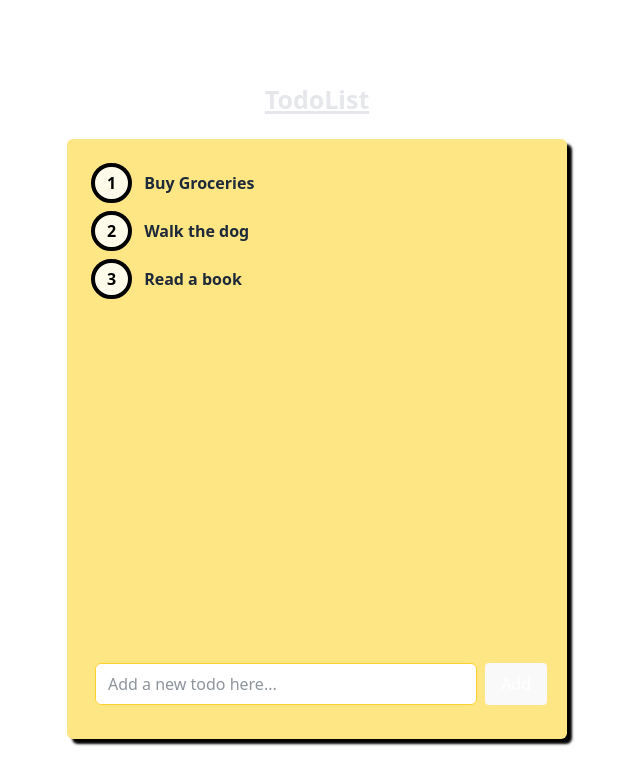
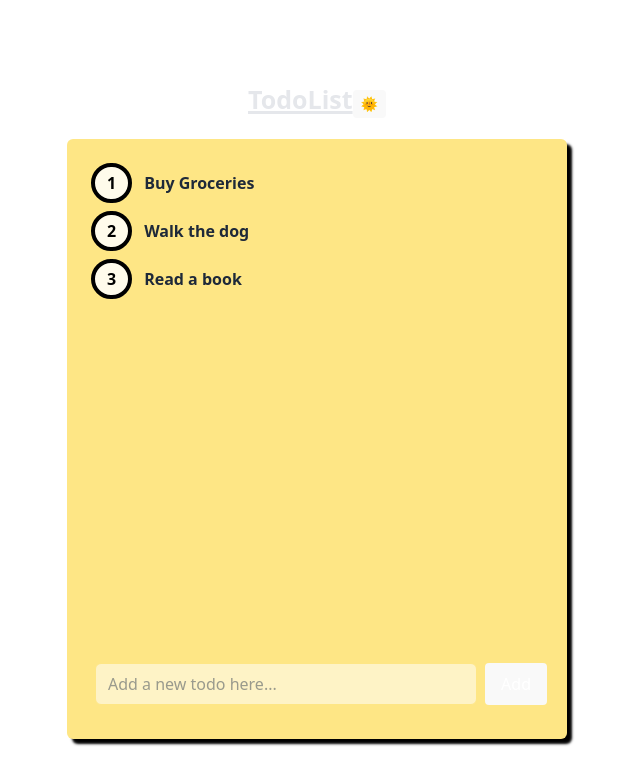
Before and after one commit to caveman09/todo-app, a React (Vite) app: page / in a window 1280 px wide. Shown: the top 784 px of the page, without its empty margins (323-963 px from the left). Built offline with nearby package versions, Linux system fonts and the light colour scheme.

Commit message:
Dark theme provider

```diff
--- a/src/App.tsx
+++ b/src/App.tsx
@@ -1,6 +1,8 @@
+import './App.css'
 import { TodosProvider } from './context/TodosContext';
-import './App.css'
 import { TodoInput, TodoList } from './components/todo-list';
+import { ThemeProvider } from './context/ThemeProvider';
+import ThemeToggle from './components/ui/theme-toggle';
 
 function MasterContainer({ children }: { children?: React.ReactNode }) {
   return (
@@ -11,11 +13,12 @@ function MasterContainer({ children }: { children?: React.ReactNode }) {
 }
 
 function App() {
-
   return (
+    <ThemeProvider>
       <div>
         <div id='title' className="p-5 text-gray-200 font-bold text-[25px] underline decoration-[3px]">
           TodoList
+          <ThemeToggle />
         </div>
         <MasterContainer>
           <TodosProvider>
@@ -26,6 +29,7 @@ function App() {
           </TodosProvider>
         </MasterContainer>
       </div>
+    </ThemeProvider>
   )
 }
 
--- a/src/components/todo-widget.tsx
+++ b/src/components/todo-widget.tsx
@@ -1,4 +1,5 @@
 import { memo, useState } from "react";
+import SimpleButton from "./ui/simple-button";
 
 interface todo {
     id?: number;
@@ -16,9 +17,9 @@ const ToggleCompletedButton = memo(({ hovered, todo }: { hovered: boolean, todo:
     return (
         <>
             {hovered && (
-                <button className="m-0 p-0">
+                <SimpleButton variant={"secondary"} size={"small"}>
                     <span className="m-0 p-0">{todo.completed ? "✅" : "❌"}</span>
-                </button>
+                </SimpleButton>
             )}
         </>
     )
--- a/src/components/ui/simple-button.tsx
+++ b/src/components/ui/simple-button.tsx
@@ -8,10 +8,14 @@ const buttonVariants = cva(
     {
         variants: {
             variant: {
-                primary: "bg-amber-500 text-white hover:bg-amber-600 focus:ring-amber-500",
-                secondary: "bg-amber-200 text-gray-800 hover:bg-amber-300 focus:ring-amber-300",
-                ghost: "bg-transparent text-gray-800 hover:bg-amber-100 focus:ring-amber-100",
-                link: "bg-transparent text-blue-600 hover:bg-blue-100 focus:ring-blue-100 underline",
+                primary: "bg-amber-500 text-white hover:bg-amber-600 focus:ring-amber-500 " +
+                    "dark:bg-amber-400 dark:hover:bg-amber-500 dark:focus:ring-amber-400",
+                secondary: "bg-amber-200 text-gray-800 hover:bg-amber-300 focus:ring-amber-300 " +
+                    "dark:bg-amber-100 dark:text-gray-700 dark:hover:bg-amber-200 dark:focus:ring-amber-200",
+                ghost: "bg-transparent text-gray-800 hover:bg-amber-100 focus:ring-amber-100 " +
+                    "dark:text-gray-200 dark:hover:bg-gray-700 dark:focus:ring-gray-700",
+                link: "bg-transparent text-blue-600 hover:bg-blue-100 focus:ring-blue-100 underline " +
+                    "dark:text-blue-400 dark:hover:bg-blue-200 dark:focus:ring-blue-200"
             },
             size: {
                 small: "px-2 py-1 text-sm",
--- a/src/components/ui/simple-textbox.tsx
+++ b/src/components/ui/simple-textbox.tsx
@@ -8,10 +8,14 @@ const textBoxVariants = cva(
     {
         variants: {
             variant: {
-                primary: "border border-amber-300 bg-white text-gray-800 focus:border-amber-500 focus:ring-amber-500 mx-2",
-                secondary: "border border-gray-300 bg-gray-100 text-gray-700 focus:border-gray-400 focus:ring-gray-400 mx-2",
-                ghost: "border border-transparent bg-transparent text-gray-800 focus:border-blue-500 focus:ring-blue-500 mx-2",
-                link: "border border-transparent bg-transparent text-blue-600 hover:bg-blue-100 focus:ring-blue-100 underline mx-2"
+                primary: "border border-amber-300 bg-white text-gray-800 focus:border-amber-500 focus:ring-amber-500 mx-2 " +
+                    "dark:bg-amber-100 dark:text-gray-700 dark:border-amber-200 dark:focus:border-amber-400 dark:focus:ring-amber-400",
+                secondary: "border border-gray-300 bg-gray-100 text-gray-700 focus:border-gray-400 focus:ring-gray-400 mx-2" +
+                    " dark:bg-gray-200 dark:text-gray-800 dark:border-gray-300 dark:focus:border-gray-500 dark:focus:ring-gray-500",
+                ghost: "border border-transparent bg-transparent text-gray-800 focus:border-blue-500 focus:ring-blue-500 mx-2 " +
+                    "dark:text-gray-200 dark:focus:border-blue-400 dark:focus:ring-blue-400",
+                link: "border border-transparent bg-transparent text-blue-600 hover:bg-blue-100 focus:ring-blue-100 underline mx-2 " +
+                    "dark:text-blue-400 dark:hover:bg-blue-200 dark:focus:ring-blue-200"
             },
             textsize: {
                 small: "text-sm px-2 py-1",
--- /dev/null
+++ b/src/components/ui/theme-toggle.tsx
@@ -0,0 +1,15 @@
+import { memo } from "react";
+import { useTheme } from "../../context/ThemeProvider";
+import SimpleButton from "./simple-button";
+
+const ThemeToggle = memo(() => {
+    const { theme, toggleTheme } = useTheme();
+
+    return (
+        <SimpleButton onClick={toggleTheme} variant={"ghost"} size={"small"} aria-label={`Switch to ${theme === "dark" ? "light" : "dark"} mode`}>
+            {theme === "dark" ? "🌞" : "🌙"}
+        </SimpleButton>
+    )
+});
+
+export default ThemeToggle;
--- /dev/null
+++ b/src/context/ThemeProvider.tsx
@@ -0,0 +1,53 @@
+import { createContext, useContext, useEffect, useState } from "react";
+
+type Theme = "light" | "dark";
+type ThemeContextType = {
+    theme: Theme;
+    toggleTheme: () => void;
+}
+
+const ThemeContext = createContext<ThemeContextType | undefined>(undefined);
+
+function ThemeProvider({ children }: { children: React.ReactNode }) {
+    const [theme, setTheme] = useState<Theme>("dark");
+
+    useEffect(() => {
+        const savedTheme = localStorage.getItem("theme") as Theme;
+        const prefersDark = window.matchMedia("(prefers-color-scheme: dark)").matches;
+
+        if (savedTheme) {
+            setTheme(savedTheme);
+        } else if (prefersDark) {
+            setTheme("dark");
+        }
+    }, []);
+
+    useEffect(() => {
+        if (theme === "dark") {
+            document.documentElement.classList.add("dark");
+        } else {
+            document.documentElement.classList.remove("dark");
+        }
+        localStorage.setItem("theme", theme);
+    }, [theme]);
+
+    const toggleTheme = () => {
+        setTheme((prev) => (prev === "dark" ? "light" : "dark"));
+    };
+
+    return (
+        <ThemeContext.Provider value={{ theme, toggleTheme }}>
+            {children}
+        </ThemeContext.Provider>
+    )
+}
+
+function useTheme() {
+    const context = useContext(ThemeContext);
+    if (!context) {
+        throw new Error("useTheme must be used within a ThemeProvider");
+    }
+    return context;
+}
+
+export { ThemeProvider, ThemeContext, useTheme };
```
Lines whose indentation alone changed are shown as unchanged.
